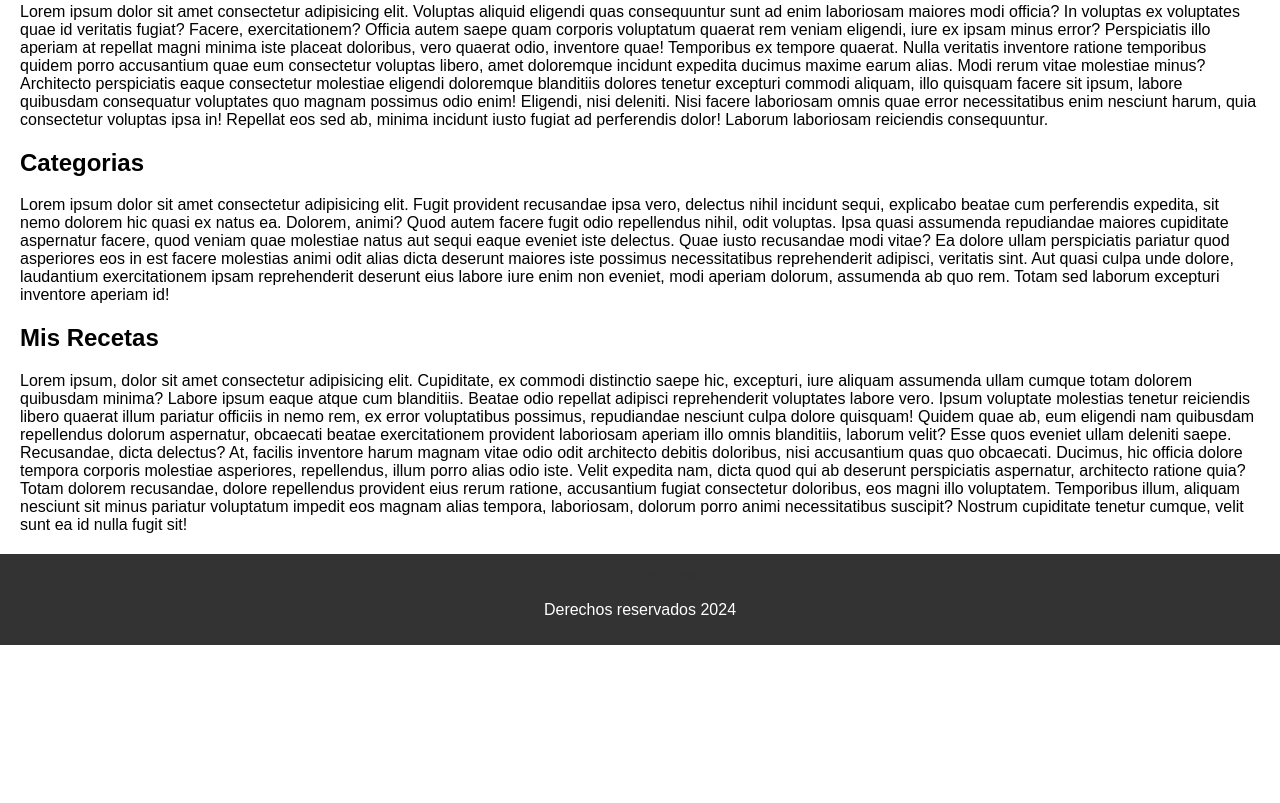
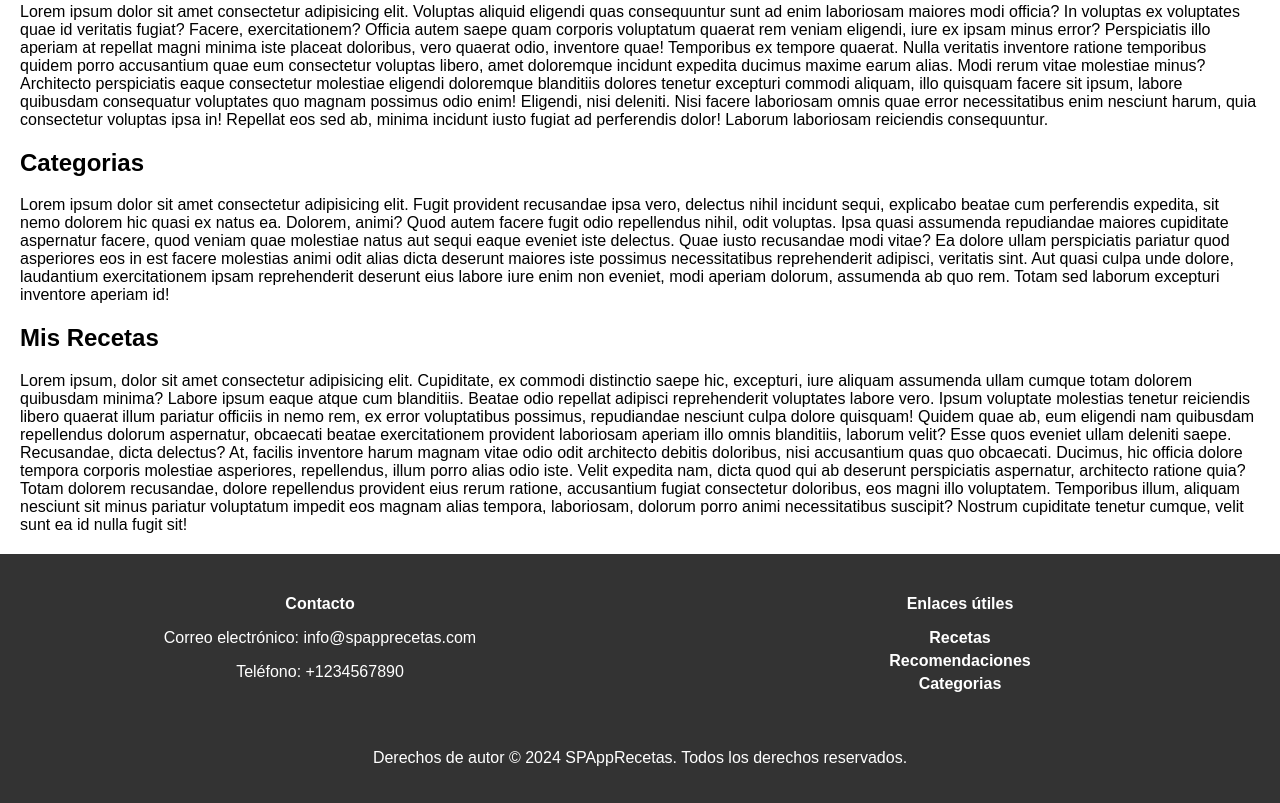
Before and after one commit to EduMMorenolp/SPAppRecetas, a plain HTML site: page index.html in a window 1280 px wide. Shown: the part 2363-3166 px from the top of the page. Before the commit the page ends 3008 px from the top, so only its background shows below. Drawn offline with Linux system fonts and the light colour scheme; a small style sheet from the web is missing.

Commit message:
fix footer

```diff
--- a/index.html
+++ b/index.html
@@ -7,6 +7,8 @@
     <title>SPAppRecetas</title>
     <!-- CSS -->
     <link rel="stylesheet" href="styles.css">
+    <!-- Font Awesome -->
+    <link rel="stylesheet" href="https://cdnjs.cloudflare.com/ajax/libs/font-awesome/5.15.4/css/all.min.css" integrity="sha512-9Bz+U6whFNX2vGBvYUYkIjDgEtZqnaRJHLrQIvxe6SR+50L4f0RUiLzj3u0B/QB6DvrNNLNnEOoHMoA9t2l1ng==" crossorigin="anonymous" referrerpolicy="no-referrer" />
 </head>
 
 <body>
@@ -95,8 +97,24 @@
         </section>
     </main>
     <footer>
-        <h3>SPAppRecetas</h3>
-        <p>Derechos reservados 2024</p>
+        <div class="footer-contenido">
+            <div class="footer-seccion">
+                <h4>Contacto</h4>
+                <p>Correo electrónico: info@spapprecetas.com</p>
+                <p>Teléfono: +1234567890</p>
+            </div>
+            <div class="footer-seccion">
+                <h4>Enlaces útiles</h4>
+                <ul>
+                    <li><a href="#recetas">Recetas</a></li>
+                    <li><a href="#recomendaciones">Recomendaciones</a></li>
+                    <li><a href="#categorias">Categorias</a></li>
+                </ul>
+            </div>
+        </div>
+        <div class="derechos">
+            <p>Derechos de autor © 2024 SPAppRecetas. Todos los derechos reservados.</p>
+        </div>
     </footer>
     <!-- JS -->
     <script src="./scrips.js"></script>
--- a/styles.css
+++ b/styles.css
@@ -220,3 +220,48 @@ h3 {
 #misRecetas a:hover {
   background-color: #ffca28;
 }
+
+footer {
+  background-color: #333;
+  color: white;
+  padding: 20px 0;
+  text-align: center;
+}
+
+.footer-contenido {
+  display: flex;
+  justify-content: space-around;
+  flex-wrap: wrap;
+}
+
+.footer-seccion {
+  flex: 1;
+  margin-bottom: 20px;
+}
+
+.footer-seccion h4 {
+  margin-bottom: 10px;
+}
+
+.footer-seccion ul {
+  list-style: none;
+  padding: 0;
+}
+
+.footer-seccion ul li {
+  margin-bottom: 5px;
+}
+
+.footer-seccion ul li a {
+  text-decoration: none;
+  color: white;
+  font-weight: bold;
+  transition: color 0.3s;
+}
+.footer-seccion ul li a:hover {
+  color: #ffc107;
+}
+
+.derechos {
+  margin-top: 20px;
+}
```
Lines whose indentation alone changed are shown as unchanged.
